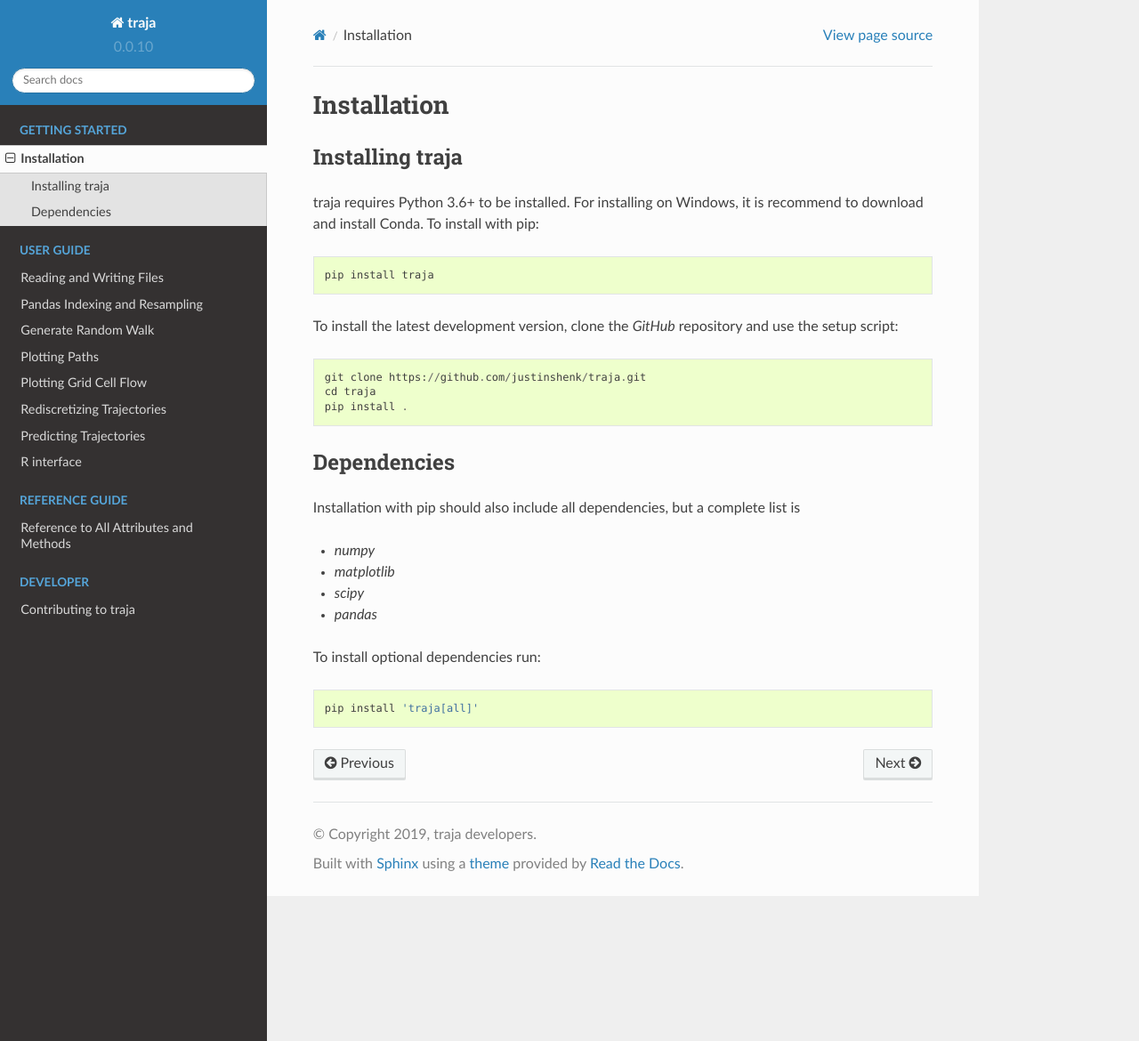
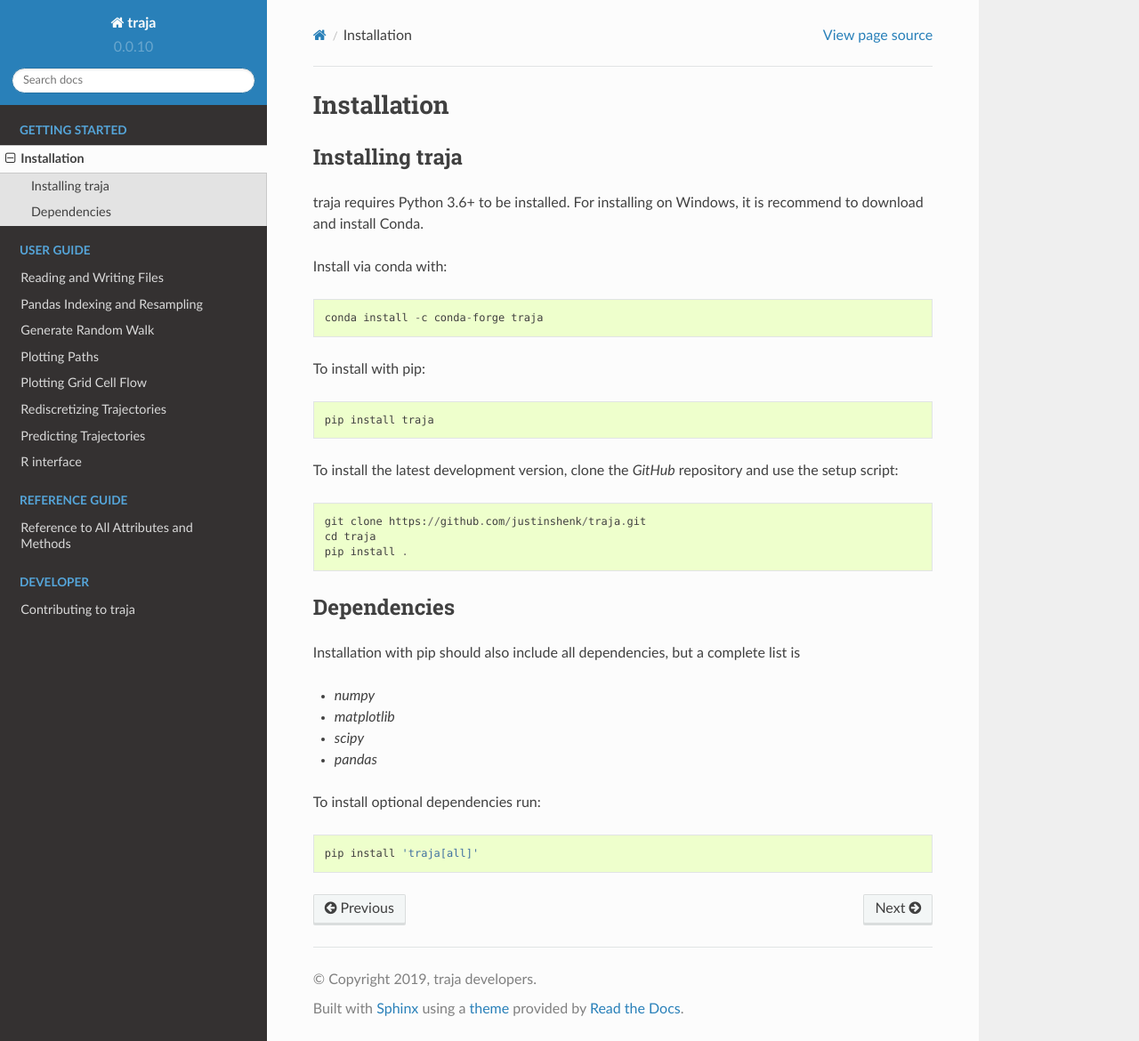
Before and after one commit to traja-team/traja, a Sphinx documentation site: the page built from docs/source/install.rst, in a window 1280 px wide and 1170 px high. Shown: the whole window at 89% size. Built offline with Sphinx 7.4.7 and the Read the Docs theme 2.0.0, drawn with Linux system fonts in a browser that asks for light colours; pages that are not in the unit, such as notebooks, are missing from menus.

Commit message:
DOC: Update install instructions

```diff
--- a/docs/source/install.rst
+++ b/docs/source/install.rst
@@ -5,6 +5,11 @@
 ----------------
 
 traja requires Python 3.6+ to be installed. For installing on Windows, it is recommend to download and install Conda.
+
+Install via conda with::
+
+    conda install -c conda-forge traja
+
 To install with pip::
 
    pip install traja
```
